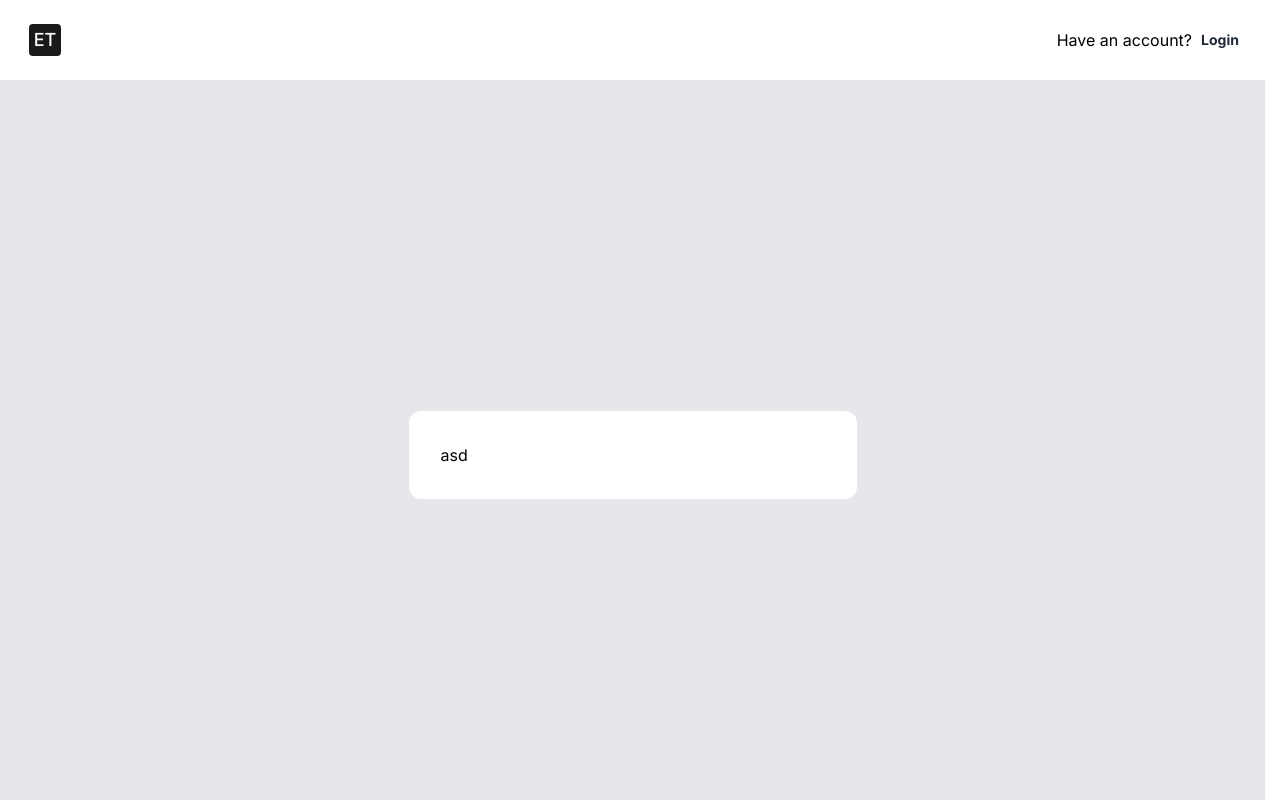
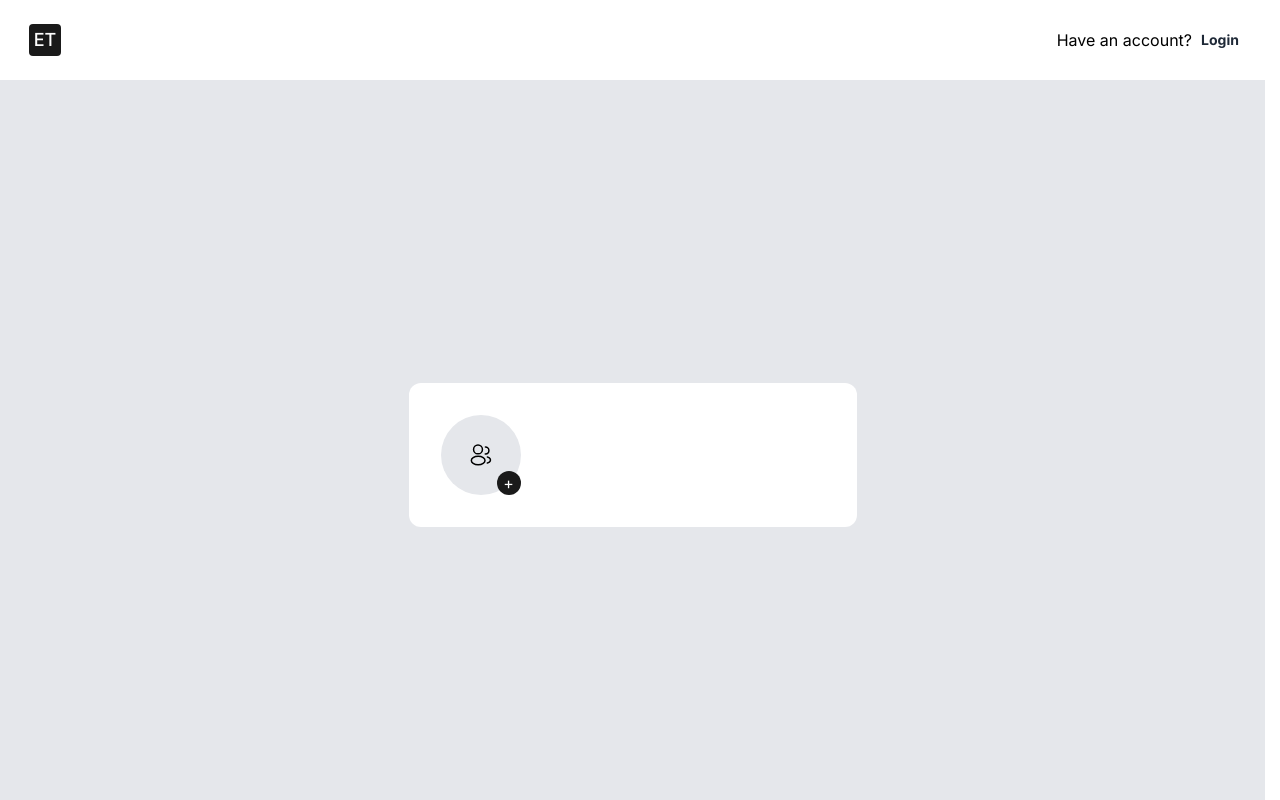
Before and after one commit to Dmytro-Doronin/EquipTrack, a Next.js app in the folder client/: page /signup in a window 1280 px wide. Built offline with nearby package versions, Linux system fonts and the light colour scheme.

Commit message:
feat: avatar changer

```diff
--- a/client/app/(public)/signup/page.tsx
+++ b/client/app/(public)/signup/page.tsx
@@ -1,4 +1,4 @@
-import { SignupForm } from '@/components/forms/signupForm/signupForm';
+import { SignupForm } from '@/components/forms/signupForm/SignupForm';
 
 export default function SingUp() {
     return (
--- /dev/null
+++ b/client/components/avatarChanger/AvatarChanger.tsx
@@ -0,0 +1,49 @@
+import Image from 'next/image';
+import { useEffect, useState } from 'react';
+
+import UsersIcon from '@/components/icons/UsersIcon';
+import { InputFile } from '@/components/inputFile/InputFile';
+
+export const AvatarChanger = () => {
+    const [avatar, setAvatar] = useState<File | null>(null);
+    const [preview, setPreview] = useState<string | null>(null);
+    const updateAvatarHandler = async (data: File) => {
+        setAvatar(data);
+    };
+
+    useEffect(() => {
+        if (!avatar) {
+            setPreview(null);
+            return;
+        }
+
+        const objectUrl = URL.createObjectURL(avatar);
+        setPreview(objectUrl);
+
+        return () => {
+            URL.revokeObjectURL(objectUrl);
+        };
+    }, [avatar]);
+
+    return (
+        <InputFile callback={updateAvatarHandler}>
+            <div className="relative h-20 w-20 rounded-full">
+                <div className="flex w-full h-full items-center overflow-hidden rounded-full justify-center bg-gray-main">
+                    {preview ? (
+                        <Image
+                            src={preview}
+                            alt="User avatar preview"
+                            fill
+                            className="object-cover rounded-full"
+                        />
+                    ) : (
+                        <UsersIcon />
+                    )}
+                </div>
+                <div className="absolute bottom-0 right-0 flex h-6 w-6 items-center justify-center rounded-full bg-dark text-white">
+                    +
+                </div>
+            </div>
+        </InputFile>
+    );
+};
--- /dev/null
+++ b/client/components/forms/signupForm/SignupForm.tsx
@@ -0,0 +1,11 @@
+'use client';
+
+import { AvatarChanger } from '@/components/avatarChanger/AvatarChanger';
+
+export const SignupForm = () => {
+    return (
+        <form className="auth-form">
+            <AvatarChanger />
+        </form>
+    );
+};
--- a/client/components/forms/signupForm/signupForm.tsx
+++ /dev/null
@@ -1,5 +0,0 @@
-'use client';
-
-export const SignupForm = () => {
-    return <form className="auth-form">asd</form>;
-};
--- /dev/null
+++ b/client/components/icons/UsersIcon.tsx
@@ -0,0 +1,55 @@
+import {
+    type Ref,
+    type SVGProps,
+    forwardRef,
+    memo,
+    type MemoExoticComponent,
+    type ForwardRefExoticComponent,
+} from 'react';
+
+const UsersIconComponent = (props: SVGProps<SVGSVGElement>, ref: Ref<SVGSVGElement>) => (
+    <svg
+        width={24}
+        height={24}
+        viewBox="0 0 24 24"
+        fill="none"
+        xmlns="http://www.w3.org/2000/svg"
+        ref={ref}
+        {...props}
+    >
+        <path
+            d="M9.16055 10.87C9.06055 10.86 8.94055 10.86 8.83055 10.87C6.45055 10.79 4.56055 8.84 4.56055 6.44C4.56055 3.99 6.54055 2 9.00055 2C11.4505 2 13.4405 3.99 13.4405 6.44C13.4305 8.84 11.5405 10.79 9.16055 10.87Z"
+            stroke="currentColor"
+            strokeWidth={1.5}
+            strokeLinecap="round"
+            strokeLinejoin="round"
+        />
+        <path
+            d="M16.4093 4C18.3493 4 19.9093 5.57 19.9093 7.5C19.9093 9.39 18.4093 10.93 16.5393 11C16.4593 10.99 16.3693 10.99 16.2793 11"
+            stroke="currentColor"
+            strokeWidth={1.5}
+            strokeLinecap="round"
+            strokeLinejoin="round"
+        />
+        <path
+            d="M4.1607 14.56C1.7407 16.18 1.7407 18.82 4.1607 20.43C6.9107 22.27 11.4207 22.27 14.1707 20.43C16.5907 18.81 16.5907 16.17 14.1707 14.56C11.4307 12.73 6.9207 12.73 4.1607 14.56Z"
+            stroke="currentColor"
+            strokeWidth={1.5}
+            strokeLinecap="round"
+            strokeLinejoin="round"
+        />
+        <path
+            d="M18.3398 20C19.0598 19.85 19.7398 19.56 20.2998 19.13C21.8598 17.96 21.8598 16.03 20.2998 14.86C19.7498 14.44 19.0798 14.16 18.3698 14"
+            stroke="currentColor"
+            strokeWidth={1.5}
+            strokeLinecap="round"
+            strokeLinejoin="round"
+        />
+    </svg>
+);
+
+const UsersIcon = memo(forwardRef(UsersIconComponent)) as MemoExoticComponent<
+    ForwardRefExoticComponent<SVGProps<SVGSVGElement>>
+>;
+
+export default UsersIcon;
--- a/client/components/inputFile/inputFile.tsx
+++ b/client/components/inputFile/InputFile.tsx
@@ -33,7 +33,7 @@ export const InputFile = ({ callback, children }: InputFileType) => {
     };
 
     return (
-        <div onClick={selectFileHandler}>
+        <div className="cursor-pointer" onClick={selectFileHandler}>
             {children}
             <input
                 style={{ display: 'none' }}
```
